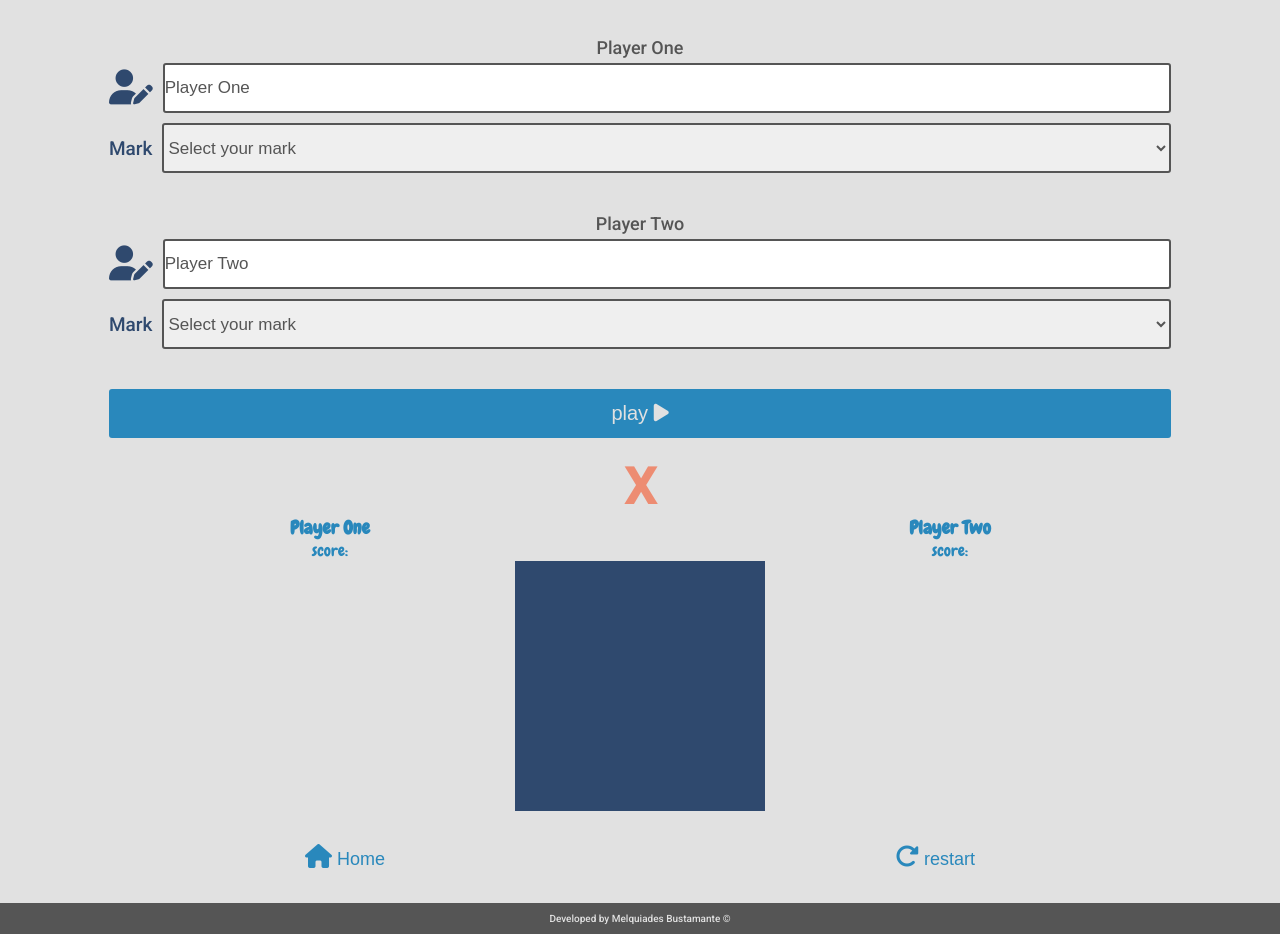
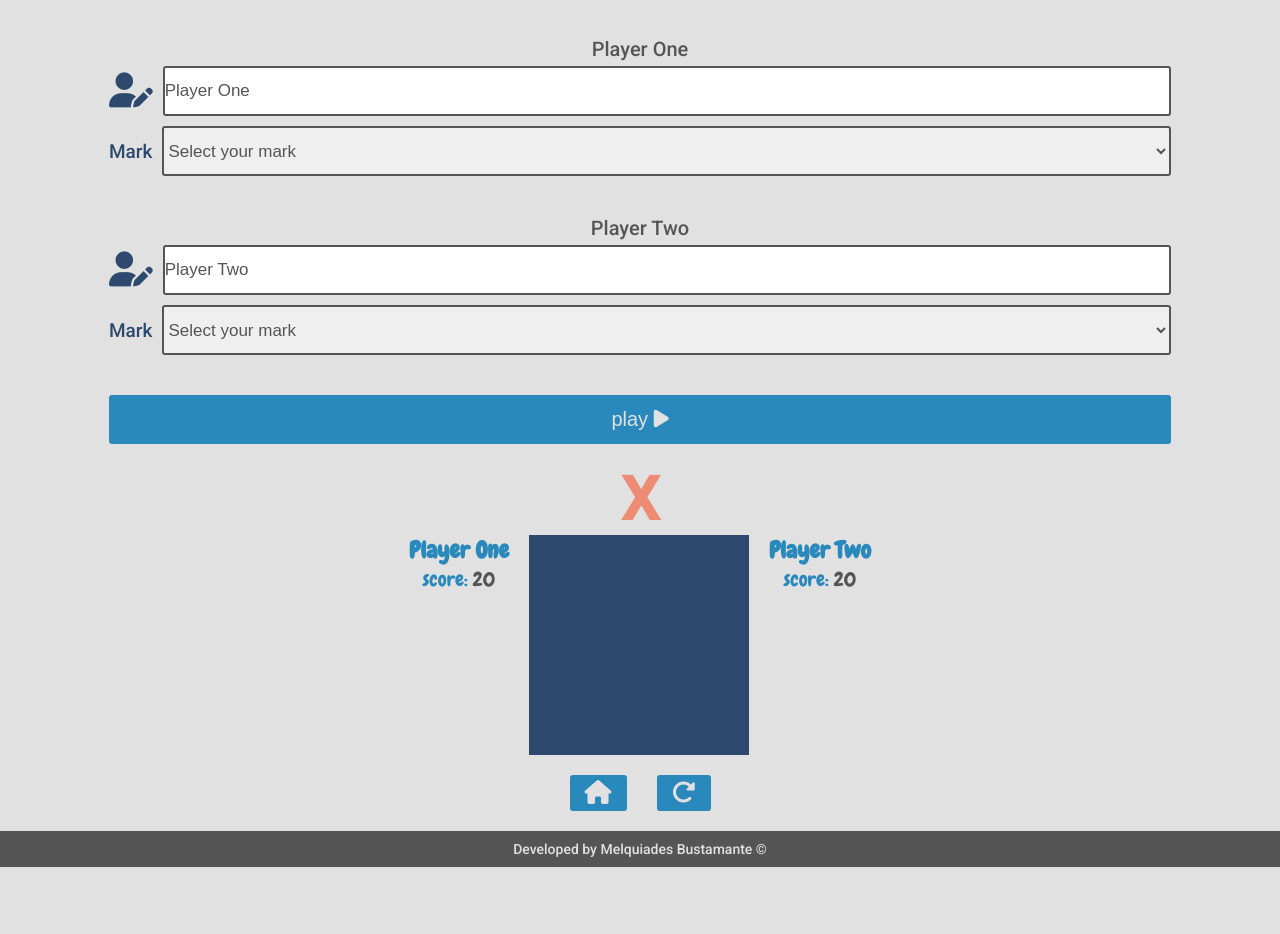
Before and after one commit to BustamanteMelkia/TicTacToe, a plain HTML site: page index.html in a window 1280 px wide. Shown: the part 92-1026 px from the top of the page. After the commit the page ends 959 px from the top, so only its background shows below. Drawn offline with Linux system fonts and the light colour scheme.

Commit message:
changes to button styles. Styles add to mediaQuery for min-width: 480px

```diff
--- a/css/styles.css
+++ b/css/styles.css
@@ -106,32 +106,39 @@ body{
 .board{
     grid-row: 2/3;
     grid-column: 1/3;
-    width: 25rem;
-    height: 25rem;
+    width: 22rem;
+    height: 22rem;
     margin: 0 auto;
+    background-color: yellow;
 }
 .board canvas{
     background-color: #2f496e;
     width: inherit;
     height: inherit;
+    margin: 0 auto;
 }
 .player-information{
     font-family: 'Chewy', cursive;
     color: #2988bc;
     font-size: 1.6rem;
     text-align: center;
+    margin-bottom: 1.5rem;
+}
+.player-information p #score-value{
+    color: #555555;
 }
 .game-options{
-    /* margin-left: 3rem; */
     display: flex;
-    justify-content: space-around;
+    justify-content: center;
 }
 .game-options .btn{
     width: unset;
     margin: 2rem 0;
-    background-color: unset;
-    color: #2988bc;
+    padding: 0.5rem 1.5rem;
     font-size: 1.8rem;
+}
+.game-options .btn:first-of-type{
+    margin-right: 1rem;
 }
 .game-options .btn i{
     font-size: 2.4rem;
@@ -144,3 +151,36 @@ body{
     padding: 1rem 0;
     color: #e1e1e1;
 }
+@media screen and (min-width: 320px){
+    .player-information{
+        font-size: 2rem;
+    }
+    .footer p{
+        font-size: 1.4rem;
+    }
+}
+@media screen and (min-width: 480px){
+    .player-form-name{
+        font-size: 2rem;
+    }
+    .game-turn h2{
+        font-size: 6rem;
+    }
+    .game-container{
+        display: flex;
+        justify-content: center;
+    }
+    .board{
+        margin: 0 2rem;
+    }
+    .game-options .btn:first-of-type{
+        margin-right: 3rem;
+    }
+
+}
+@media screen and (min-width: 768px){
+
+}
+@media screen and (min-width: 1024px){
+
+}
--- a/index.html
+++ b/index.html
@@ -60,7 +60,7 @@
         <section class="game-container">
                 <article class="player-information">
                     <h3>Player One</h3>
-                    <p class="score">score: <span id="score-value"></span></p>
+                    <p class="score">score: <span id="score-value">20</span></p>
                 </article>
                 <article class="board">
                     <canvas>
@@ -69,7 +69,7 @@
                 </article>
                 <article class="player-information">
                     <h3>Player Two</h3>
-                    <p class="score">score: <span id="score-value"></span></p>
+                    <p class="score">score: <span id="score-value">20</span></p>
                 </article>
         </section>
         <span id="winner">
@@ -77,8 +77,8 @@
         </span>
         <section class="game-options">
             <div class="wrapper">
-                <button class="btn"><i class="fas fa-home"></i> Home</button>
-                <button class="btn"><i class="fas fa-redo-alt"></i> restart</button>
+                <button class="btn"><i class="fas fa-home"></i></button>
+                <button class="btn"><i class="fas fa-redo-alt"></i></button>
             </div>
 
         </section>
```
